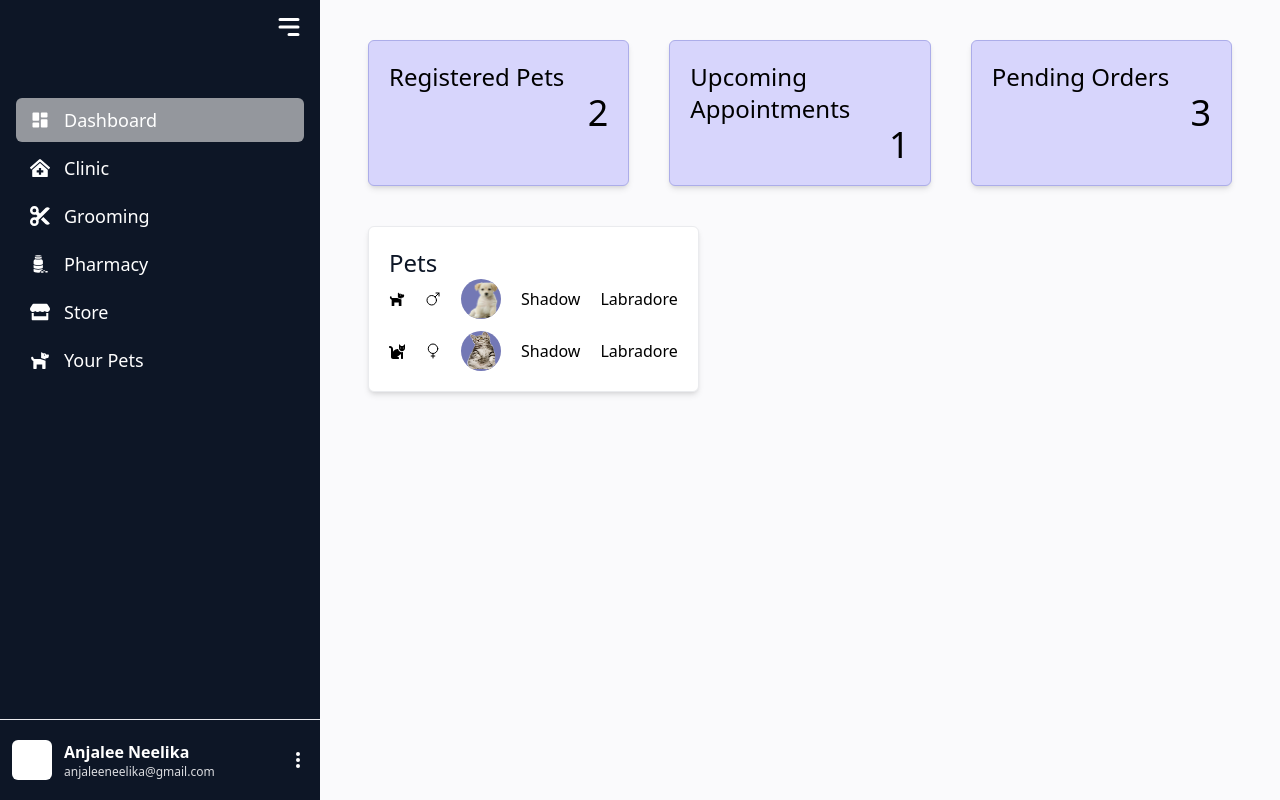
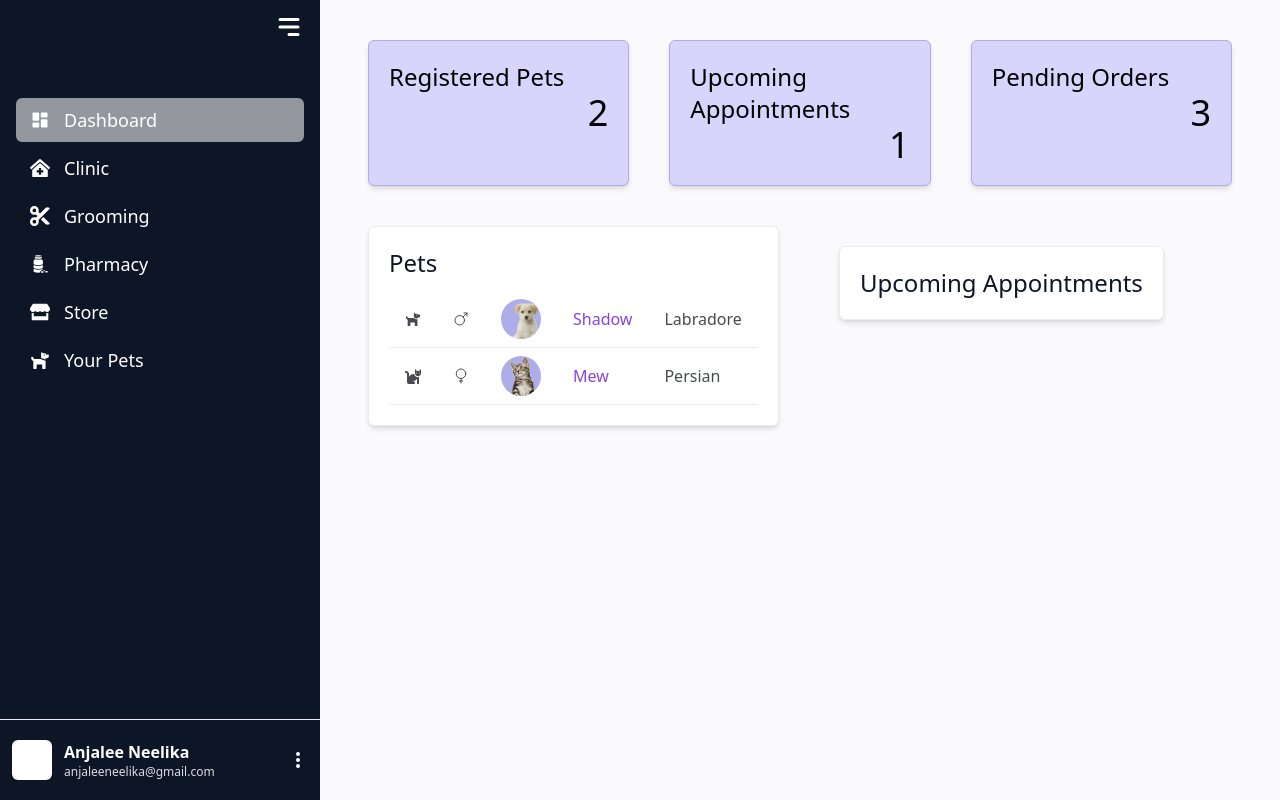
Before and after one commit to AnjaleeNeelika/Pet_Care_App, a React (Vite) app in the folder frontend/: page /pet-owner/home in a window 1280 px wide. Built offline with nearby package versions, Linux system fonts and the light colour scheme.

Commit message:
Update Home.jsx

```diff
--- a/frontend/src/pages/Home.jsx
+++ b/frontend/src/pages/Home.jsx
@@ -27,26 +27,74 @@ const Home = () => {
                 <div className='w-1/2 h-full'>
                     <div className='w-fit bg-white p-5 shadow-md border border-[#EAEBEE] rounded-md'>
                         <div className='text-2xl text-[#0D1626] font-medium'>Pets</div>
-                        <div className='flex flex-col gap-3'>
-                            <div className='flex gap-5 items-center'>
+                        <div className='flex flex-col gap-3 mt-3'>
+                            {/* <div className='flex gap-5 items-center'>
                                 <FaDog />
                                 <IoMaleOutline />
-                                <img src={Dog1} className='w-10 h-10 bg-primary-400 rounded-full' />
+                                <div className='w-10 h-10 bg-primary-400 rounded-full'>
+                                    <img src={Dog1} className='rounded-full w-full h-full' />
+                                </div>
                                 <Link>Shadow</Link>
                                 <span>Labradore</span>
                             </div>
+                            <hr />
                             <div className='flex gap-5 items-center'>
                                 <FaCat />
                                 <IoFemaleOutline />
-                                <img src={Cat1} className='w-10 h-10 bg-primary-400 rounded-full' />
-                                <Link>Shadow</Link>
-                                <span>Labradore</span>
-                            </div>
+                                <div className='w-10 h-10 bg-primary-400 rounded-full'>
+                                    <img src={Cat1} className='rounded-full w-full h-full' />
+                                </div>
+                                <Link>Mew</Link>
+                                <span>Persian</span>
+                            </div> */}
+                            <table>
+                                <tr className='border-b border-gray-200 text-gray-800 font-medium'>
+                                    <td className='py-2 px-4'>
+                                        <FaDog />
+                                    </td>
+                                    <td className='py-2 px-4'>
+                                        <IoMaleOutline />
+                                    </td>
+                                    <td className='py-2 px-4'>
+                                        <div className='w-10 h-10 bg-primary-300 rounded-full object-contain overflow-hidden'>
+                                            <img src={Dog1} className='rounded-full w-full h-fit' />
+                                        </div>
+                                    </td>
+                                    <td className='py-2 px-4 text-secondary-400'>
+                                        <Link>Shadow</Link>
+                                    </td>
+                                    <td className='py-2 px-4'>Labradore</td>
+                                </tr>
+                                <tr className='border-b border-gray-200 text-gray-800 font-medium'>
+                                    <td className='py-2 px-4'>
+                                        <FaCat />
+                                    </td>
+                                    <td className='py-2 px-4'>
+                                        <IoFemaleOutline />
+                                    </td>
+                                    <td className='py-2 px-4'>
+                                        <div className='w-10 h-10 bg-primary-300 rounded-full object-contain overflow-hidden'>
+                                            <img src={Cat1} className='rounded-full w-full h-fit' />
+                                        </div>
+                                    </td>
+                                    <td className='py-2 px-4 text-secondary-400'>
+                                        <Link>Mew</Link>
+                                    </td>
+                                    <td className='py-2 px-4'>Persian</td>
+                                </tr>
+                            </table>
                         </div>
                     </div>
                 </div>
 
-                <div className='w-1/2 bg-slate-400 p-5 h-full'></div>
+                <div className='w-1/2 bg-slate-400 p-5 h-full'>
+                    <div className='w-fit bg-white p-5 shadow-md border border-[#EAEBEE] rounded-md'>
+                        <div className='text-2xl text-[#0D1626] font-medium'>Upcoming Appointments</div>
+                        <table>
+                            <tr></tr>
+                        </table>
+                    </div>
+                </div>
             </div>
         </section>
     )
```
